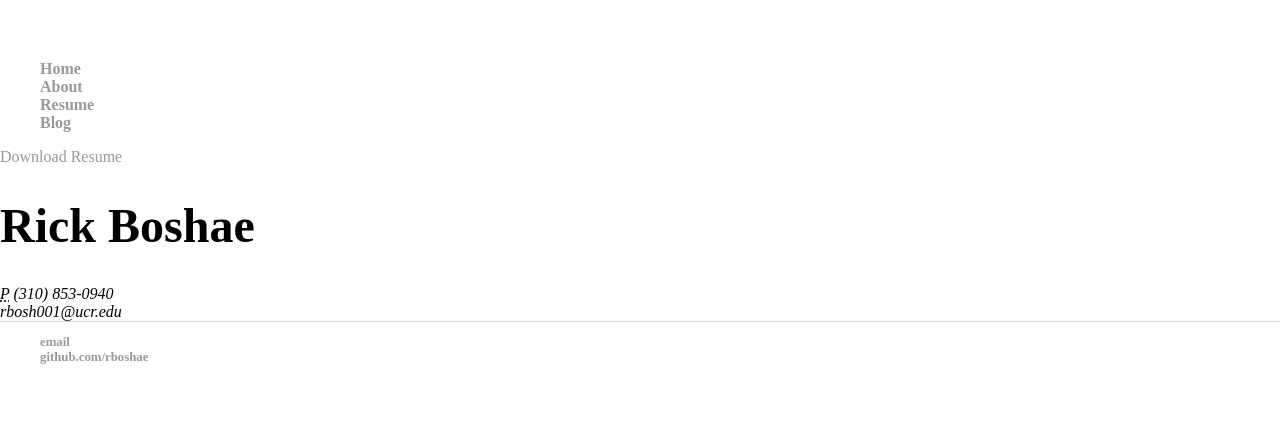
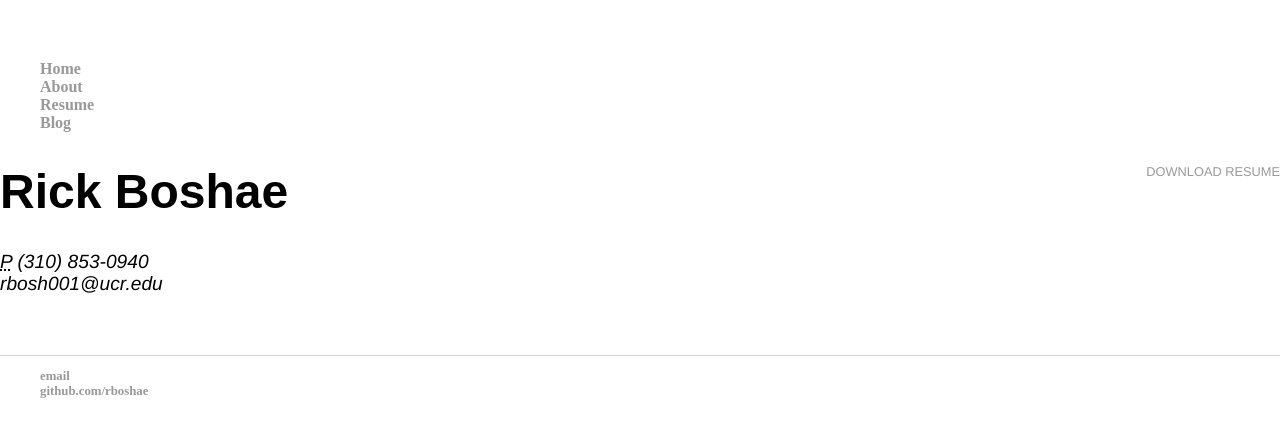
Before and after one commit to RBoshae/Personal-Website-1, a Jekyll site: the page built from resume/index.html, in a window 1280 px wide. Shown: the top 437 px of the page. Built offline with Jekyll 4.4.1, drawn with Linux system fonts in a browser that asks for light colours.

Commit message:
Made Changes to main.css

```diff
--- a/css/main.css
+++ b/css/main.css
@@ -1,41 +1,30 @@
-body {
-    margin: 60px auto;
-    width 70%;
-}
-nav ul, footer ul {
-    font-family:'Helvetica', 'Arial'. 'Sans-Serif';
-    padding; 0px;
-    list-style: none;
-    font-weight: bold;
-}
-nav ul li, footer ul li {
-    displate: inline;
-    margin-right: 20px;
-}
-a {
-    text-decoration: none;
-    color: #999;
-}
-a:hover{
-    text:decotation: underline;
-}
-h1 {
-   font-size: 3em;
-   font-family: 'Helvetica', 'Arial', Sans-Serif';
-}
-p {
-    font-size: 1.5em;
-    line-heigt: 1.4em;
-    color: #333;
-}
-footer{
-    border-top: 1px solid #d5d5d5;
-    font-size: .8em;
-}
-ul.posts {
-    margin: 20px auto 40px;
-    font-size: 1.5em;
-}
-ul.posts li {
-    list-style: none;
-}
+body { margin: 60px auto; width 70%; }
+
+a { text-decoration: none; color: #999; }
+a:hover { text:decotation: underline; }
+
+p, ul { font-size: 1.5em; line-heigt: 1.4em; color: #333; }
+
+h1, h2, h3, h4 { font-family: 'Helvitica', 'Arial', 'Sans-Serif'; }
+h1 { font-size: 3em; }
+h2 { font-size: 2.7em; }
+h3 { font-size: 2.3em; }
+h4 { font-size: 1.9em; }
+
+nav ul, footer ul { font-size:1em; font-family:'Helvetica', 'Arial'. 'Sans-Serif'; padding; 0px; list-style: none; font-weight: bold; }
+
+nav ul li, footer ul li { displate: inline; margin-right: 200px; }
+
+footer { border-top: 1px solid #d5d5d5; font-size: .8em; }
+
+/* Blog */
+ul.posts { margin: 20px auto 40px; font-size: 1.5em; }
+ul.posts li { list-style: none; }
+
+/* Resume */
+.resume { margin: 0px 0px 60px; }
+.resume h1 { font-size: 3em; }
+.resume h2 { font-size: 2em; }
+.resume address, .resume .download {font-family: 'Helvetica', 'Arial', 'Sans-Serif'; }
+.resume address, .resume .p { font-size: 1.2em }
+.resume .download { float: right; font-size: .8em; text-transform: uppercase; }
```
